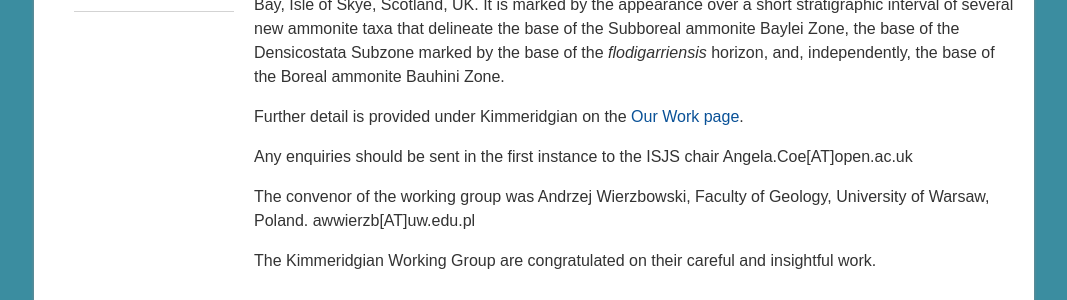
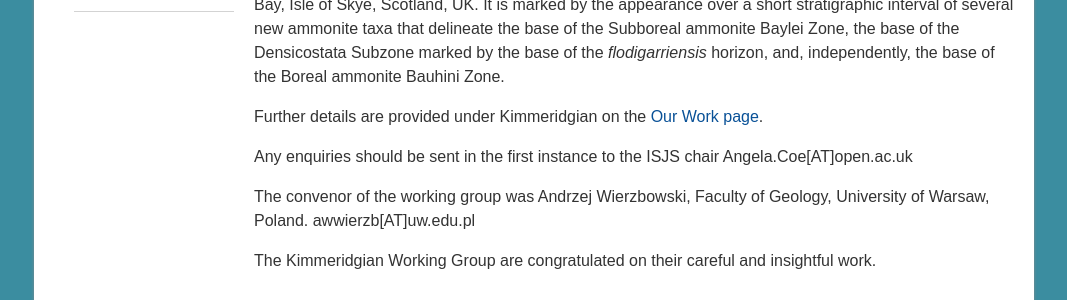
Before and after one commit to i-c-stratigraphy/subcommission-jurassic, a Jekyll site: the page built from pages/news.md, in a window 1280 px wide. Shown: the part 674-974 px from the top of the page, without its empty margins (106-1173 px from the left). Built offline with Jekyll 4.4.1, drawn with Linux system fonts in a browser that asks for light colours.

Commit message:
Update news.md

```diff
--- a/pages/news.md
+++ b/pages/news.md
@@ -10,7 +10,7 @@ We are delighted to announce that our proposal for the Global Stratotype Section
 
 The GSSP will be placed 1.25 ± 0.01 m below the base of Bed 36 in the foreshore at Flodigarry, Staffin Bay, Isle of Skye, Scotland, UK. It is marked by the appearance over a short stratigraphic interval of several new ammonite taxa that delineate the base of the Subboreal ammonite Baylei Zone, the base of the Densicostata Subzone marked by the base of the *flodigarriensis* horizon, and, independently, the base of the Boreal ammonite Bauhini Zone.
 
-Further detail is provided under Kimmeridgian on the [Our Work page](/our-work).
+Further details are provided under Kimmeridgian on the [Our Work page](/our-work).
 
 Any enquiries should be sent in the first instance to the ISJS chair Angela.Coe[AT]open.ac.uk
 
```
